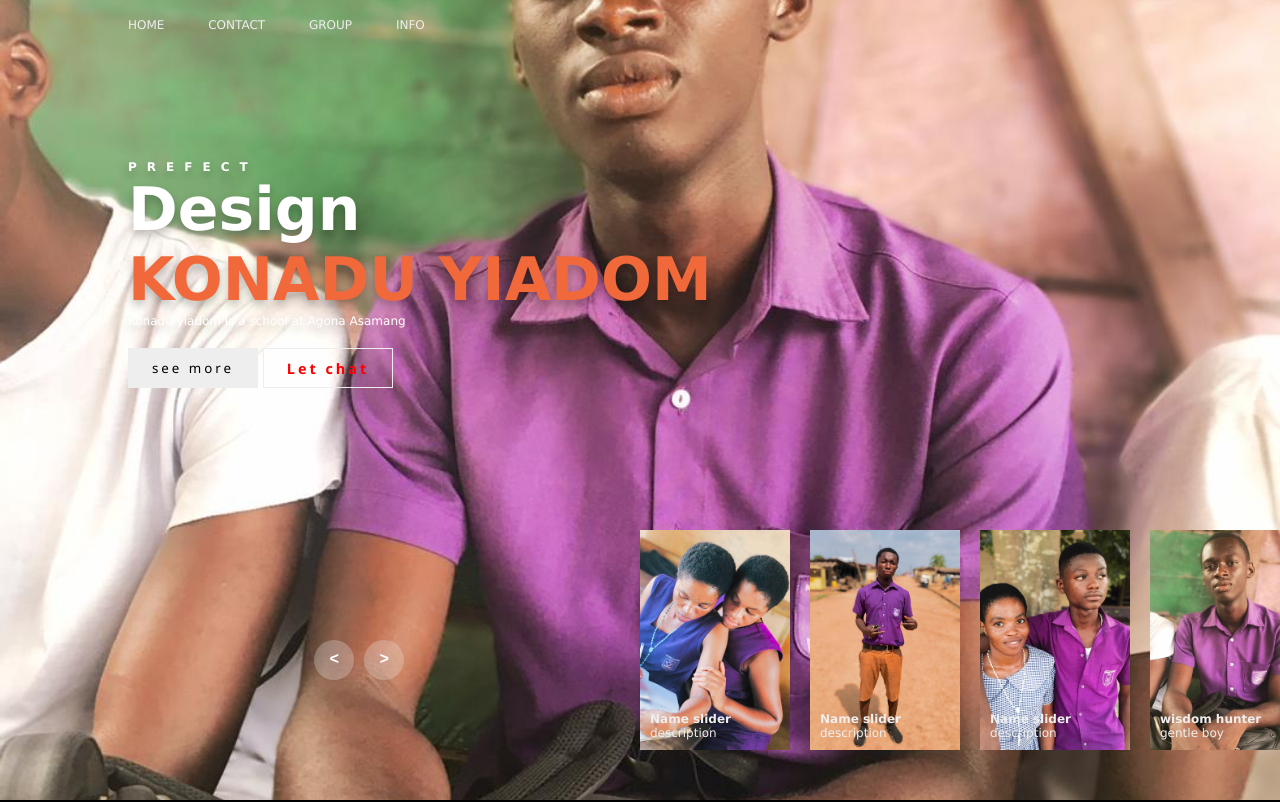
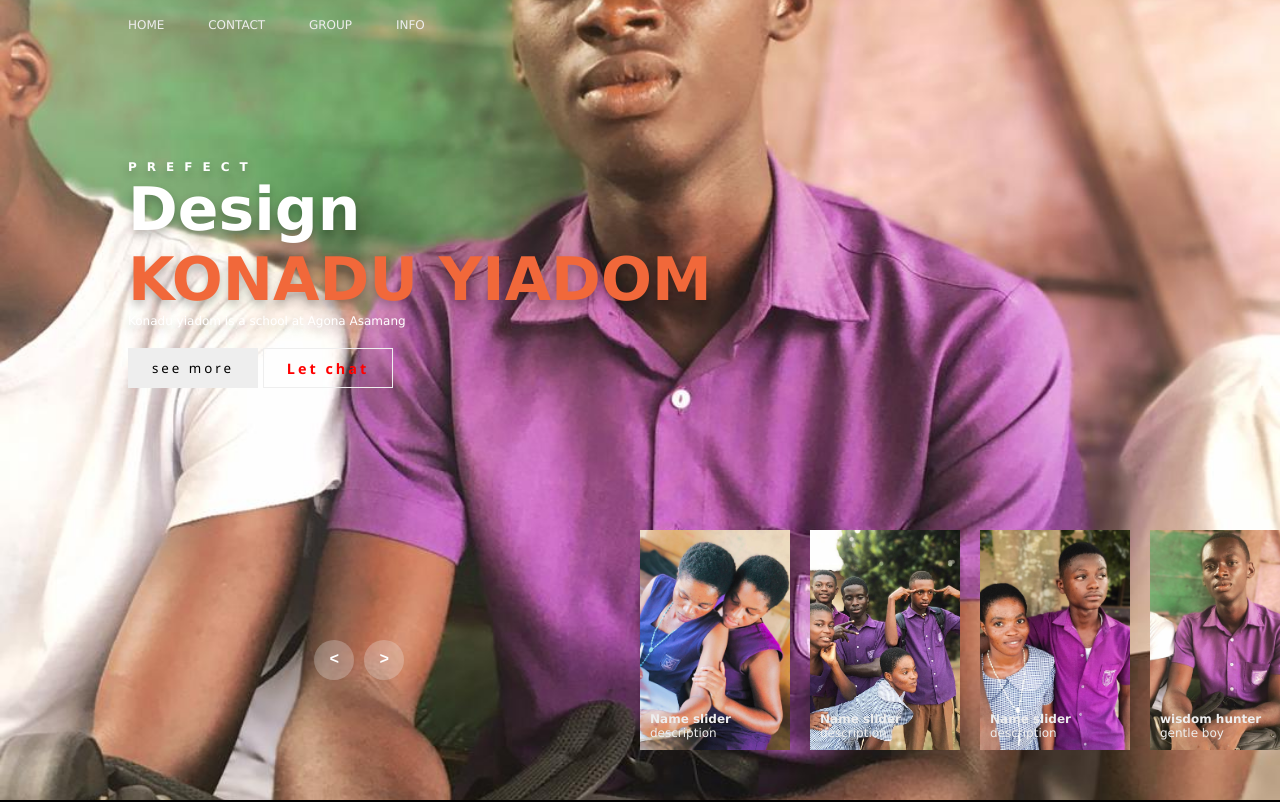
Before and after one commit to Dwoman/Abdallah, a plain HTML site: page index.html in a window 1280 px wide. Shown: the top 802 px of the page. Drawn offline with Linux system fonts and the light colour scheme.

Commit message:
Update index.html

```diff
--- a/index.html
+++ b/index.html
@@ -50,7 +50,7 @@
             </div>
 
             <div class="item">
-                <img src="pic/IMG-20240315-WA0162.jpg">
+                <img src="pic/WhatsApp Image 2024-03-16 at 07.01.59_be09dabb.jpg">
                 <div class="content">
                     <div class="author">PREFECT</div>
                     <div class="title">Design by Abdallah</div>
@@ -97,7 +97,7 @@
             </div>
 
             <div class="item">
-                <img src="pic/IMG-20240315-WA0162.jpg">
+                <img src="pic/WhatsApp Image 2024-03-16 at 07.01.59_be09dabb.jpg">
                 <div class="content">
                     <div class="title">
                         Name slider
```
